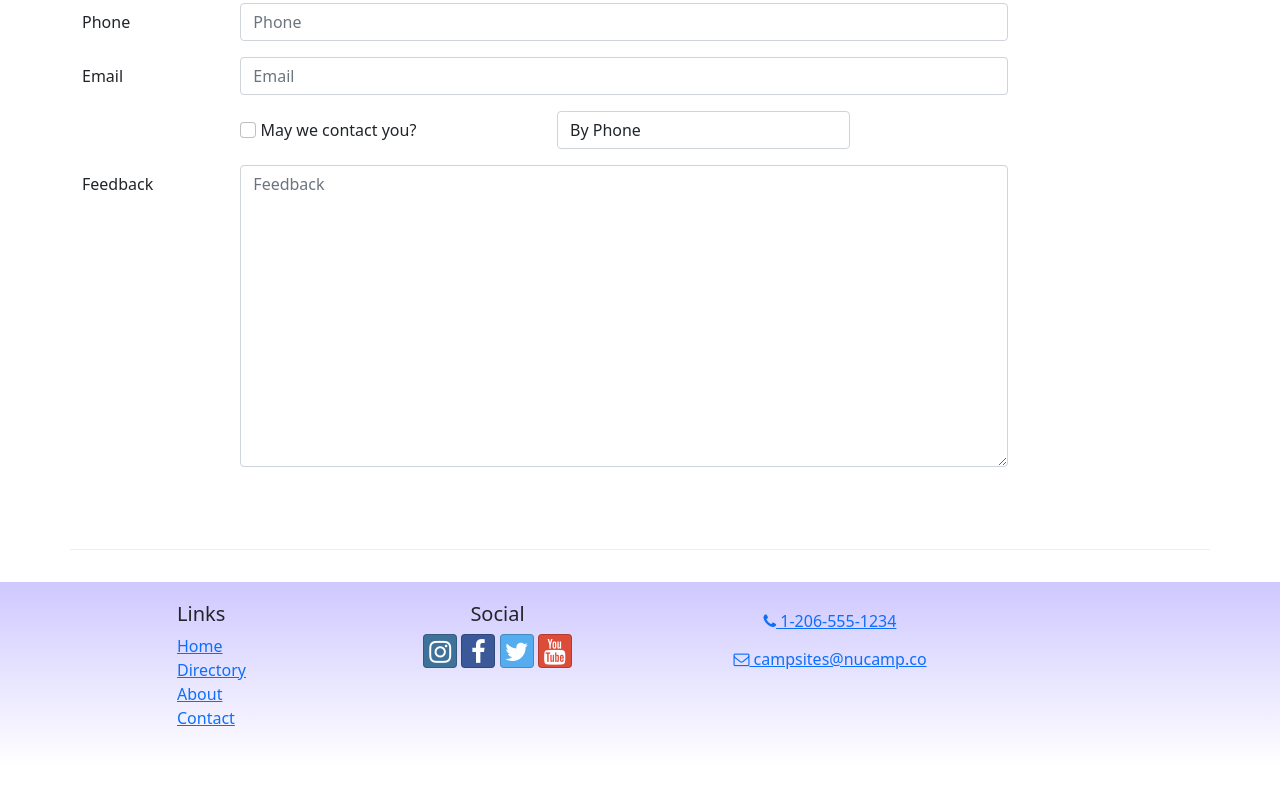
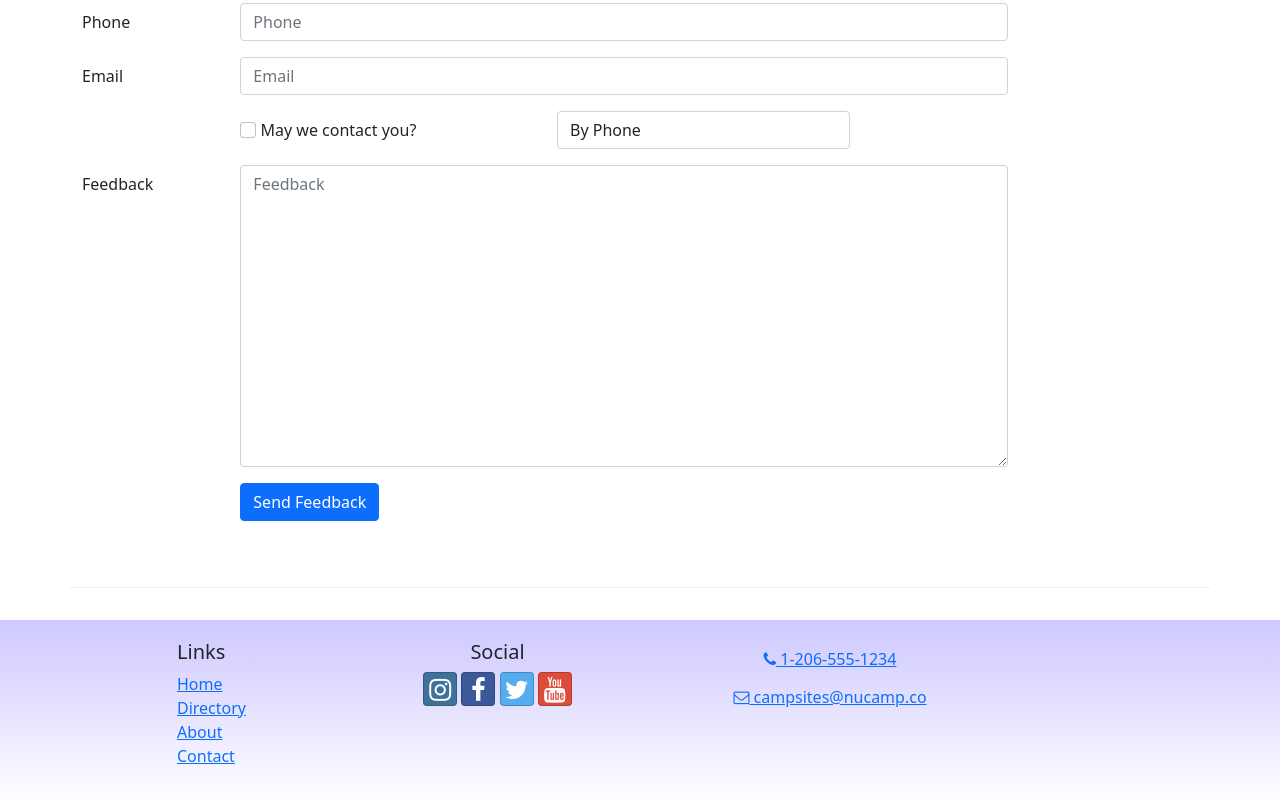
Before and after one commit to bseaberry/nucampsite, a React (Create React App) app: page /contact in a window 1280 px wide. Shown: the part 719-1519 px from the top of the page. Before the commit the page ends 1485 px from the top, so only its background shows below. Built offline with nearby package versions, Linux system fonts and the light colour scheme.

Commit message:
ContactForm pt 3

```diff
--- a/src/components/ContactForm.js
+++ b/src/components/ContactForm.js
@@ -2,6 +2,11 @@
 import { Formik, Form, Field } from 'formik';
 
 const ContactForm = () => {
+    const handleSubmit = (values, { resetForm }) => {
+        console.log('form values:', values);
+        console.log('in JSON format:', JSON.stringify(values));
+        resetForm();
+    }
     return (
         <Formik
             initialValues={{
@@ -11,8 +16,10 @@
                 email: '',
                 agree: false,
                 contactType: 'By Phone',
-                feedback: ''
+                feedback: '',
+
             }}
+            onSubmit={handleSubmit}
             >
                 <Form>
                     <FormGroup row>
@@ -78,7 +85,13 @@
                         </Col>
                     </FormGroup>
 
-                    <FormGroup row></FormGroup>
+                    <FormGroup row>
+                    <Col md={{ size: 10, offset: 2 }}>
+                        <Button type='submit' color='primary'>
+                            Send Feedback
+                        </Button>
+                    </Col>
+                    </FormGroup>
                 </Form>
             </Formik>
     );
```
